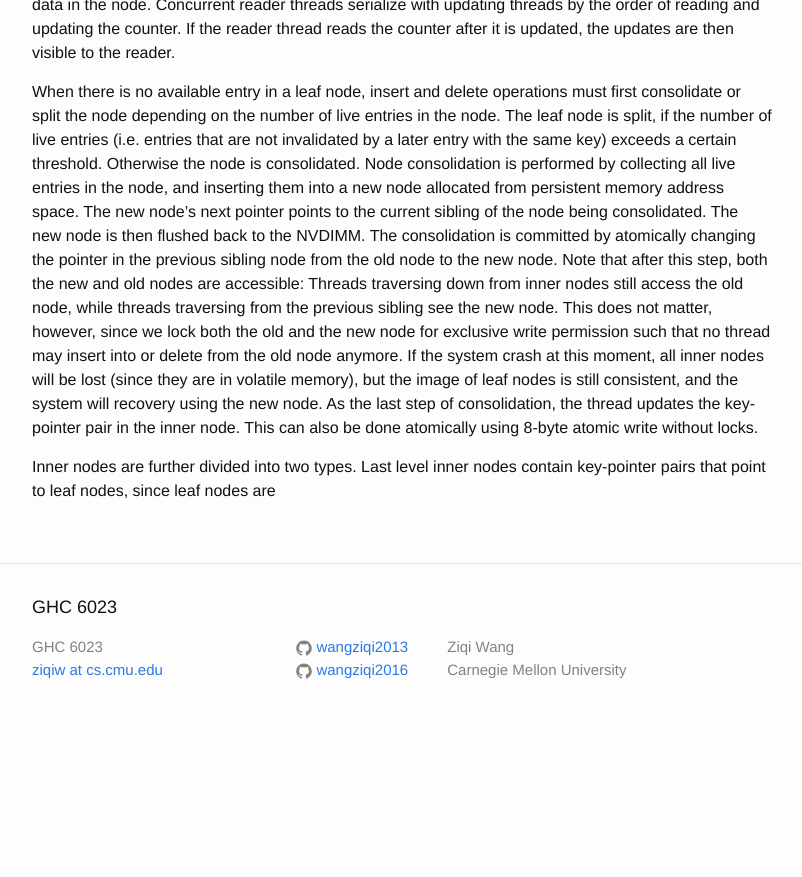
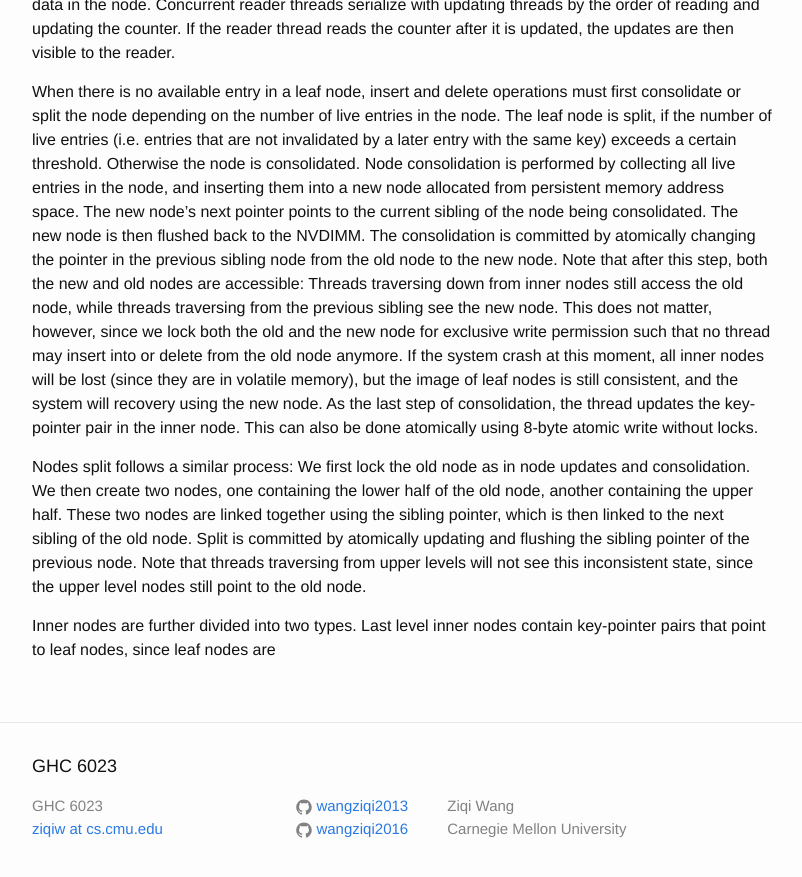
Before and after one commit to wangziqi2013/wangziqi2013.github.io, a Jekyll site: the page built from _posts/2019-12-01-nvtree.markdown, in a window 1280 px wide and 900 px high, scrolled down 1528 px. Shown: the top 877 px of the window, without its empty margins (238-1040 px from the left). Built offline with Jekyll 4.4.1, drawn with Linux system fonts in a browser that asks for light colours; before the commit the page ends 2269 px from its top, so only the background shows below that.

Commit message:
Adding split

```diff
--- a/_posts/2019-12-01-nvtree.markdown
+++ b/_posts/2019-12-01-nvtree.markdown
@@ -70,5 +70,11 @@ leaf nodes is still consistent, and the system will recovery using the new node.
 thread updates the key-pointer pair in the inner node. This can also be done atomically using 8-byte atomic write without
 locks.
 
+Nodes split follows a similar process: We first lock the old node as in node updates and consolidation. We then create two
+nodes, one containing the lower half of the old node, another containing the upper half. These two nodes are linked
+together using the sibling pointer, which is then linked to the next sibling of the old node. Split is committed by
+atomically updating and flushing the sibling pointer of the previous node. Note that threads traversing from upper levels
+will not see this inconsistent state, since the upper level nodes still point to the old node.
+
 Inner nodes are further divided into two types. Last level inner nodes contain key-pointer pairs that point to leaf nodes,
 since leaf nodes are
```
